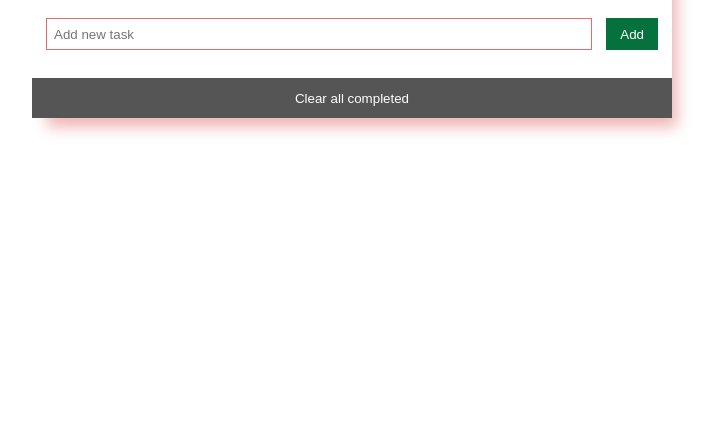
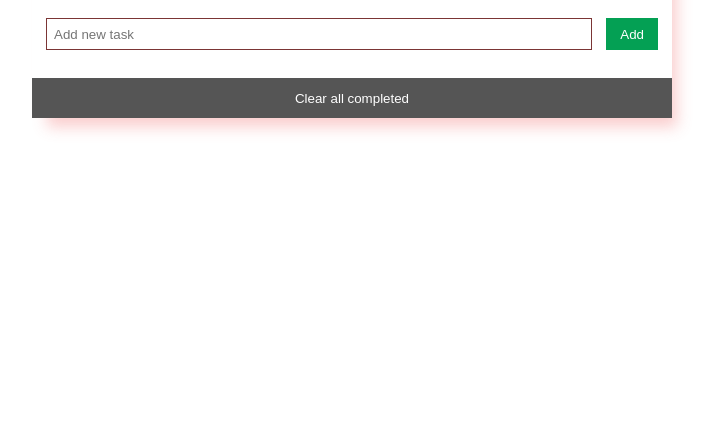
Before and after one commit to roniy68/to-do-list, a website built with webpack: page src/index.html in a window 1280 px wide. Shown: the part 369-800 px from the top of the page, without its empty margins (288-1003 px from the left). Built offline with nearby package versions, Linux system fonts and the light colour scheme.

Commit message:
Added some style

```diff
--- a/src/styles/style.css
+++ b/src/styles/style.css
@@ -17,7 +17,7 @@ body {
   min-width: 300px;
   width: 50%;
   max-width: 1000px;
-  box-shadow: 10px 14px 14px -5px rgba(202, 5, 5, 0.3);
+  box-shadow: 10px 14px 14px -5px rgba(237, 94, 94, 0.3);
 }
 
 .todo-input {
@@ -30,12 +30,12 @@ body {
   width: -webkit-fill-available;
   height: 30px;
   padding: 0 0 0 7px;
-  border: 1px solid rgb(231, 108, 108);
+  border: 1px solid rgb(123, 53, 53);
   margin: 0 14px 0 0;
 }
 
 .task-add-btn {
-  background-color: rgb(5, 114, 62);
+  background-color: rgb(4, 160, 84);
   color: #fff;
   border: none;
   padding: 0 14px;
@@ -44,7 +44,7 @@ body {
 }
 
 .task-add-btn:hover {
-  background-color: rgb(60, 54, 54);
+  background-color: rgb(38, 37, 37);
 }
 
 .todo-list-title {
@@ -61,7 +61,7 @@ body {
 .todo-list-li {
   display: flex;
   padding: 7px 0;
-  border-bottom: 1px solid #aaa;
+  border-bottom: 1px solid rgb(130, 127, 127);
 }
 
 .todo-list-li:last-child {
```
